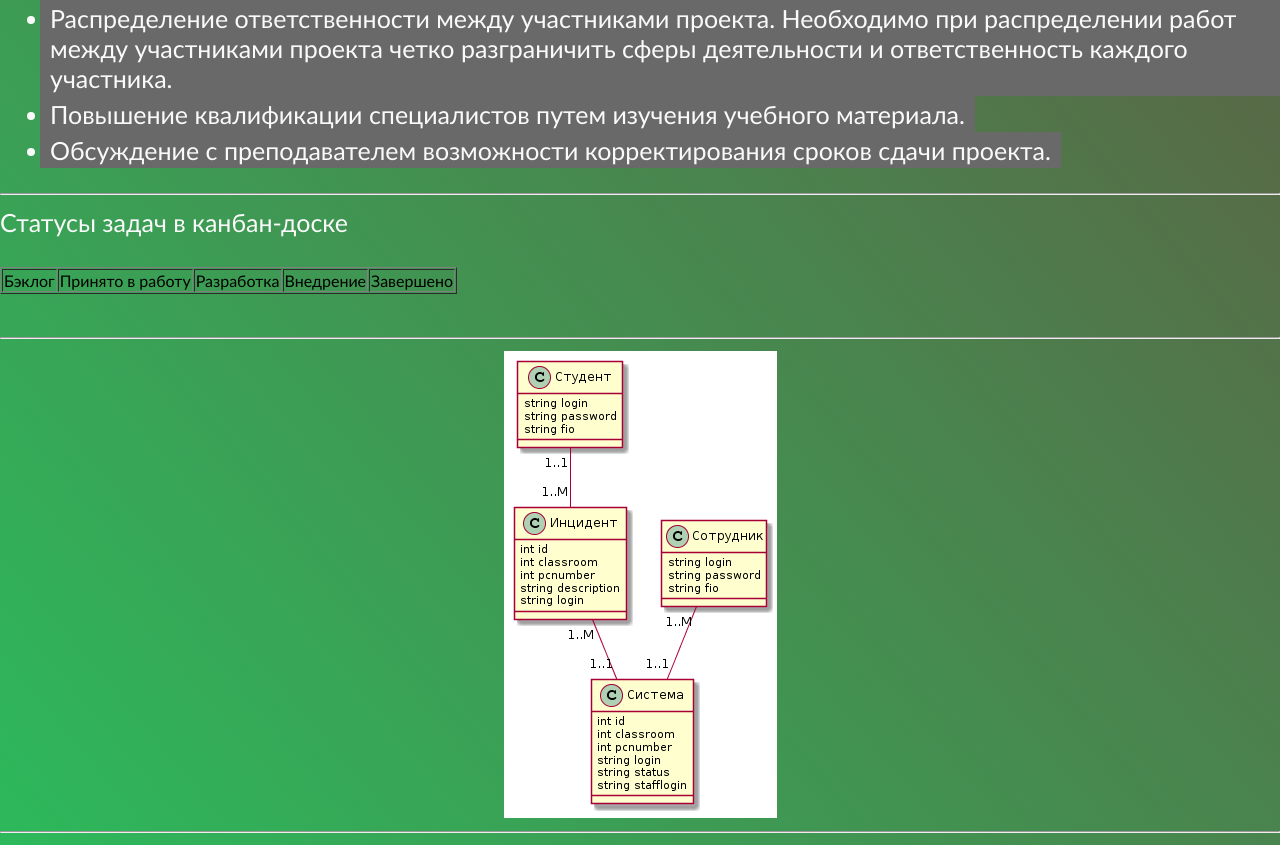
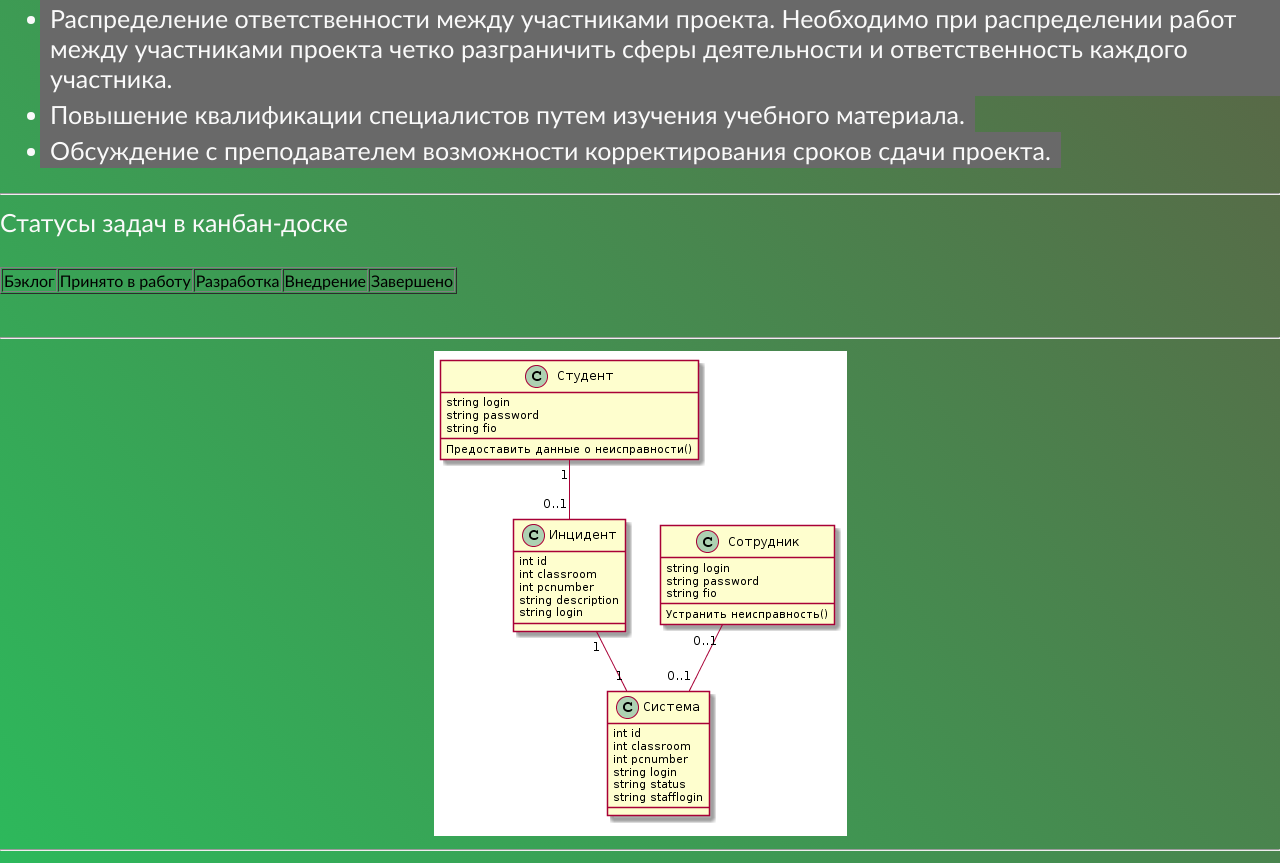
Before and after one commit to alekseimedved/alekseimedved.github.io, a plain HTML site: page laba2.html in a window 1280 px wide. Shown: the part 1771-2634 px from the top of the page. Drawn offline with Linux system fonts and the light colour scheme.

Commit message:
Update laba2.html

```diff
--- a/laba2.html
+++ b/laba2.html
@@ -81,7 +81,7 @@
 
 <hr>
 <center><img alt="UML диаграмма классов"
-src="https://raw.githubusercontent.com/alekseimedved/alekseimedved.github.io/master/pic/laba2umlclass.png">
+src="https://raw.githubusercontent.com/alekseimedved/alekseimedved.github.io/master/pic/laba2umlclass1.png">
 </center>
 
 	<hr>
```
